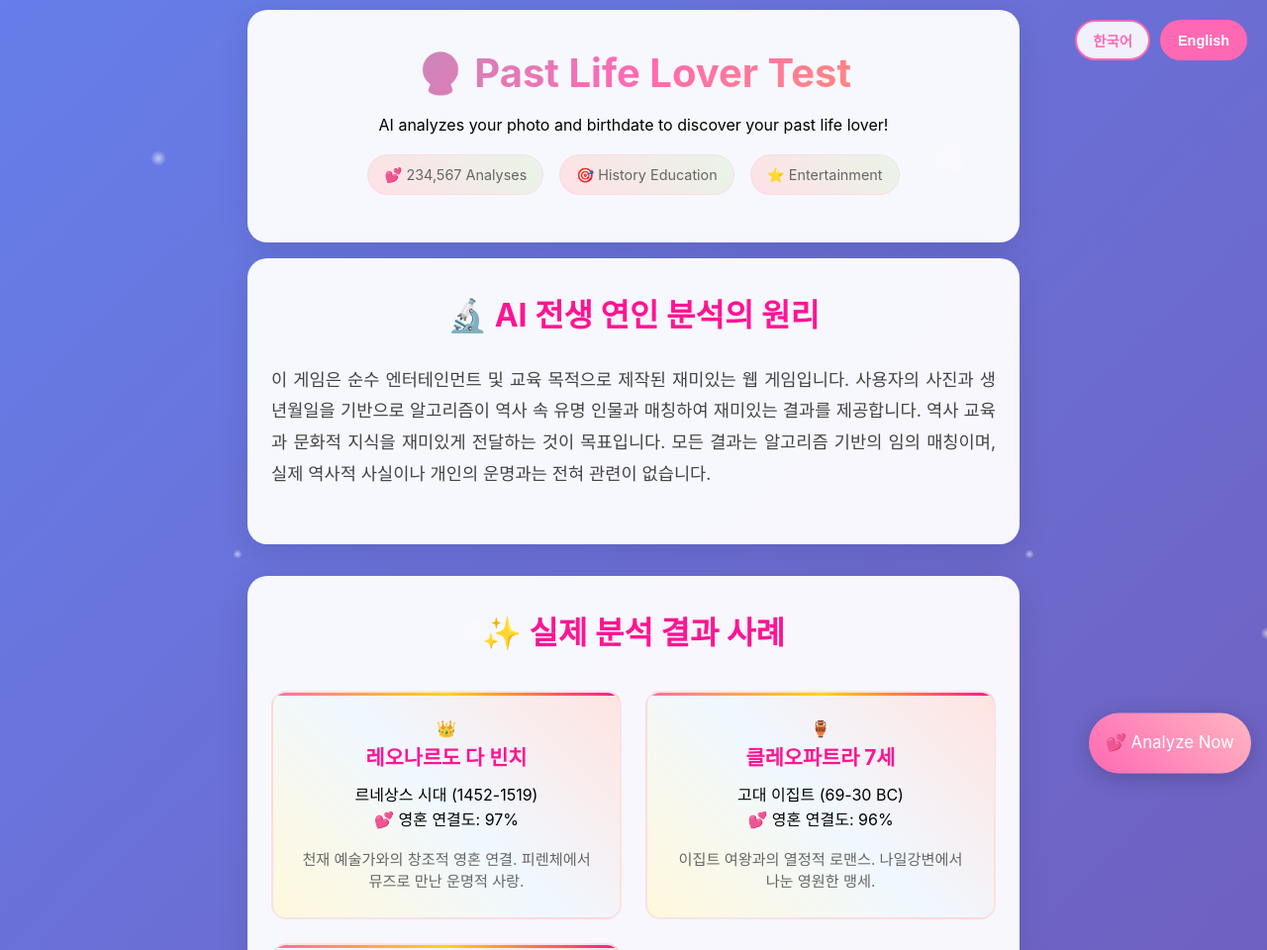
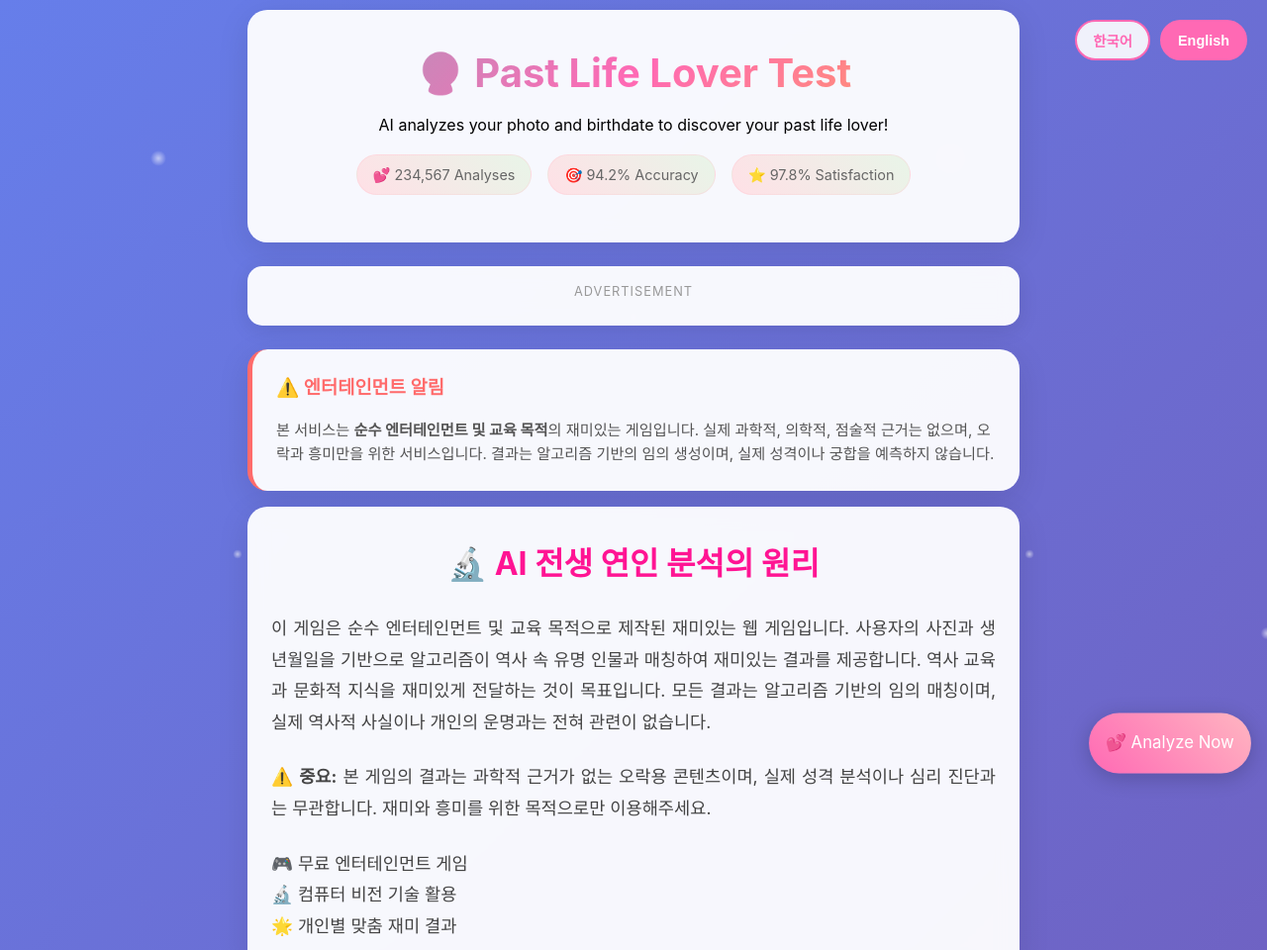
Before and after one commit to BYEONGJUJO/past_lover_test, a website: page index.html in a window 1280 px wide. Shown: the top 960 px of the page at 99% size. Drawn offline with Linux system fonts and the light colour scheme.

Commit message:
Update index.html

```diff
--- a/index.html
+++ b/index.html
@@ -160,6 +160,25 @@
             font-size: 0.9rem;
             color: #666;
             border: 1px solid rgba(255,192,203,0.3);
+        }
+
+        /* 광고 컨테이너 스타일 */
+        .ad-container {
+            margin: 1.5rem 0;
+            text-align: center;
+            background: rgba(255,255,255,0.95);
+            padding: 1rem;
+            border-radius: 15px;
+            box-shadow: 0 4px 20px rgba(0,0,0,0.1);
+            backdrop-filter: blur(10px);
+        }
+
+        .ad-label {
+            font-size: 0.8rem;
+            color: #999;
+            margin-bottom: 0.5rem;
+            text-transform: uppercase;
+            letter-spacing: 1px;
         }
 
         /* AI 분석 원리 설명 섹션 */
@@ -788,6 +807,16 @@
             color: #FF1493;
         }
 
+         /* Disclaimer Section */
+        .disclaimer-section {
+            background: rgba(255,255,255,0.95);
+            padding: 1.5rem;
+            border-radius: 20px;
+            margin: 1rem 0;
+            box-shadow: 0 8px 32px rgba(0,0,0,0.1);
+            border-left: 5px solid #ff6b6b;
+        }
+
         @media (max-width: 768px) {
             .container { padding: 5px; }
             .compatibility-grid { grid-template-columns: repeat(2, 1fr); }
@@ -833,18 +862,31 @@
             </div>
         </div>
 
-        <script async src="https://pagead2.googlesyndication.com/pagead/js/adsbygoogle.js?client=ca-pub-4061187011060033"
-         crossorigin="anonymous"></script>
-        <!-- 전생 인연 찾기 연관 테스트 상단 -->
+        <!-- 📍 광고 위치 1: 헤더 하단 -->
+        <div class="ad-container">
+            <div class="ad-label">Advertisement</div>
             <ins class="adsbygoogle"
                  style="display:block"
                  data-ad-client="ca-pub-4061187011060033"
-             data-ad-slot="5122785342"
+                 data-ad-slot="8615856537"
                  data-ad-format="auto"
                  data-full-width-responsive="true"></ins>
             <script>
                  (adsbygoogle = window.adsbygoogle || []).push({});
             </script>
+        </div>
+
+        <!-- 엔터테인먼트 면책조항 -->
+        <div class="disclaimer-section">
+            <h3 id="disclaimerTitle" style="color: #ff6b6b; margin-bottom: 1rem; display: flex; align-items: center; gap: 0.5rem;">
+                ⚠️ 엔터테인먼트 알림
+            </h3>
+            <p id="disclaimerText" style="line-height: 1.6; color: #555; font-size: 0.95rem;">
+                본 서비스는 <strong>순수 엔터테인먼트 및 교육 목적</strong>의 재미있는 게임입니다.
+                실제 과학적, 의학적, 점술적 근거는 없으며, 오락과 흥미만을 위한 서비스입니다.
+                결과는 알고리즘 기반의 임의 생성이며, 실제 성격이나 궁합을 예측하지 않습니다.
+            </p>
+        </div>
 
         <!-- AI 분석 원리 설명 섹션 -->
         <main class="explanation-section">
@@ -853,6 +895,24 @@
                 <p id="analysisInfoDesc">
                     이 게임은 순수 엔터테인먼트 및 교육 목적으로 제작된 재미있는 웹 게임입니다. 사용자의 사진과 생년월일을 기반으로 알고리즘이 역사 속 유명 인물과 매칭하여 재미있는 결과를 제공합니다. 역사 교육과 문화적 지식을 재미있게 전달하는 것이 목표입니다. 모든 결과는 알고리즘 기반의 임의 매칭이며, 실제 역사적 사실이나 개인의 운명과는 전혀 관련이 없습니다.
                 </p>
+                <p>
+                    <strong>⚠️ 중요:</strong> 본 게임의 결과는 과학적 근거가 없는 오락용 콘텐츠이며,
+                    실제 성격 분석이나 심리 진단과는 무관합니다. 재미와 흥미를 위한 목적으로만 이용해주세요.
+                </p>
+                <div class="feature-highlights">
+                    <div class="highlight-item">
+                        <span class="highlight-icon">🎮</span>
+                        <span>무료 엔터테인먼트 게임</span>
+                    </div>
+                    <div class="highlight-item">
+                        <span class="highlight-icon">🔬</span>
+                        <span>컴퓨터 비전 기술 활용</span>
+                    </div>
+                    <div class="highlight-item">
+                        <span class="highlight-icon">🌟</span>
+                        <span>개인별 맞춤 재미 결과</span>
+                    </div>
+                </div>
             </div>
         </main>
 
@@ -860,14 +920,6 @@
         <div class="sample-results">
             <h2 id="sampleResultsTitle">✨ 실제 분석 결과 사례</h2>
             <div class="sample-grid">
-                <div class="sample-card">
-                    <div class="sample-emoji">👑</div>
-                    <h3 id="sample1Title">레오나르도 다 빈치</h3>
-                    <p class="sample-era" id="sample1Era">르네상스 시대 (1452-1519)</p>
-                    <p class="sample-connection" id="sample1Connection">💕 영혼 연결도: 97%</p>
-                    <p class="sample-desc" id="sample1Desc">천재 예술가와의 창조적 영혼 연결. 피렌체에서 뮤즈로 만난 운명적 사랑.</p>
-                </div>
-
                 <div class="sample-card">
                     <div class="sample-emoji">🏺</div>
                     <h3 id="sample2Title">클레오파트라 7세</h3>
@@ -936,6 +988,14 @@
         }
         </script>
 
+        <script>
+          function callBackFunc(reason) {
+            const fallback = document.createElement('div');
+            fallback.innerHTML = '<p style="text-align:center; color:#aaa;">광고를 불러올 수 없습니다.</p>';
+            document.querySelector('.kakao_ad_area').replaceWith(fallback);
+          }
+        </script>
+
         <!-- 업로드 섹션 -->
         <div class="upload-section" id="uploadSection">
             <h2 id="uploadTitle">📸 얼굴 사진을 업로드하세요</h2>
@@ -1027,12 +1087,9 @@
             </div>
         </div>
 
-        <!-- 연관 테스트 -->
-        <div class="related-tests">
-            <h2 id="relatedTestsTitle">🌟 다른 신비한 AI 테스트</h2>
-            <script async src="https://pagead2.googlesyndication.com/pagead/js/adsbygoogle.js?client=ca-pub-4061187011060033"
-                 crossorigin="anonymous"></script>
-            <!-- 전생 인연 찾기 연관 테스트 상단 -->
+        <!-- 📍 광고 위치 5: 결과 하단 -->
+        <div class="ad-container">
+            <div class="ad-label">Advertisement</div>
             <ins class="adsbygoogle"
                  style="display:block"
                  data-ad-client="ca-pub-4061187011060033"
@@ -1042,18 +1099,23 @@
             <script>
                  (adsbygoogle = window.adsbygoogle || []).push({});
             </script>
+        </div>
+
+        <!-- 연관 테스트 -->
+        <div class="related-tests">
+            <h2 id="relatedTestsTitle">🌟 다른 신비한 AI 테스트</h2>
             <div class="test-grid">
-                <a href="https://www.futurespouse.site" class="test-card" target="_blank">
-                    <h3 id="relatedTest1">💒 미래 결혼상대 예측</h3>
-                    <p id="relatedDesc1">당신의 미래 배우자는 어떤 모습일까요?</p>
+                <a href="https://www.myanimalface.site" class="test-card" target="_blank">
+                    <h3 id="relatedTest1">🐾 AI 동물상 궁합 테스트</h3>
+                    <p id="relatedDesc1">나의 동물상과 최고 궁합 동물상은?</p>
                 </a>
                 <a href="https://www.mylovefortune.site" class="test-card" target="_blank">
                     <h3 id="relatedTest2">💕 연애 운세 분석</h3>
                     <p id="relatedDesc2">올해 당신의 연애운을 확인해보세요</p>
                 </a>
-                <a href="#" class="test-card" target="_blank">
-                    <h3 id="relatedTest3">🔮 소울메이트 찾기</h3>
-                    <p id="relatedDesc3">운명의 소울메이트와 만날 시기는?</p>
+                <a href="https://www.facereading.site/" class="test-card" target="_blank">
+                    <h3 id="relatedTest3">🎭 Ai 얼굴 성격 분석 게임</h3>
+                    <p id="relatedDesc3">얼굴 특징으로 분석한 성격 유형은?</p>
                 </a>
             </div>
         </div>
@@ -1159,12 +1221,12 @@
                 retakeBtn: "🔄 다시 분석",
                 saveBtn: "💾 결과 저장",
                 relatedTestsTitle: "🌟 다른 신비한 AI 테스트",
-                relatedTest1: "💒 미래 결혼상대 예측",
-                relatedDesc1: "당신의 미래 배우자는 어떤 모습일까요?",
+                relatedTest1: "🐾 Ai 동물상 궁합 ?",
+                relatedDesc1: "나의 동물상과 최고 궁합 동물상은?",
                 relatedTest2: "💕 연애 운세 분석",
                 relatedDesc2: "올해 당신의 연애운을 확인해보세요",
-                relatedTest3: "🔮 소울메이트 찾기",
-                relatedDesc3: "운명의 소울메이트와 만날 시기는?",
+                relatedTest3: "🎭 Ai 얼굴 성격 ?",
+                relatedDesc3: "얼굴 특징으로 분석한 성격 유형은?",
                 footerTitle: "🔮 전생 연인 찾기 테스트",
                 footerSubtitle: "모든 인연은 소중해요! 💕",
                 contactLink: "문의하기",
@@ -1182,8 +1244,8 @@
                 mainTitle: "🔮 Past Life Lover Test",
                 mainSubtitle: "AI analyzes your photo and birthdate to discover your past life lover!",
                 stat1: "💕 234,567 Analyses",
-                stat2: "🎯 History Education ",
-                stat3: "⭐ Entertainment",
+                stat2: "🎯 94.2% Accuracy",
+                stat3: "⭐ 97.8% Satisfaction",
                 uploadTitle: "📸 Upload Your Photo",
                 uploadDesc: "A clear front-facing selfie gives the most accurate analysis!",
                 uploadHint: "💖 Click or drag your image here to upload",
```
Lines whose indentation alone changed are shown as unchanged.
